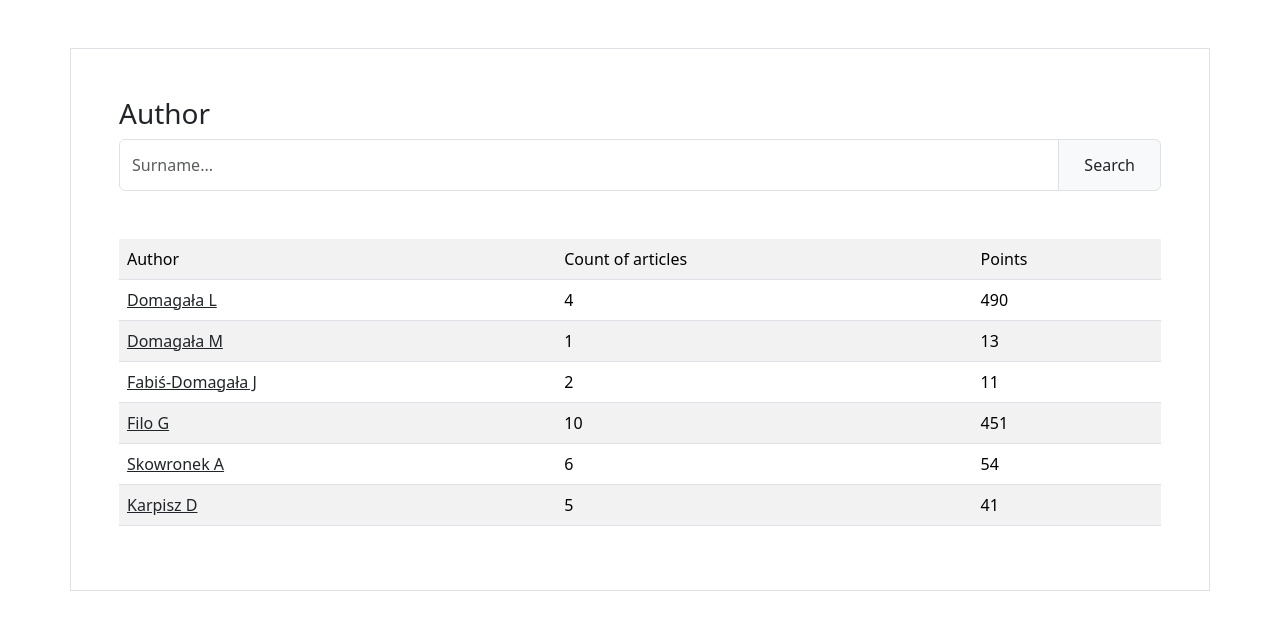
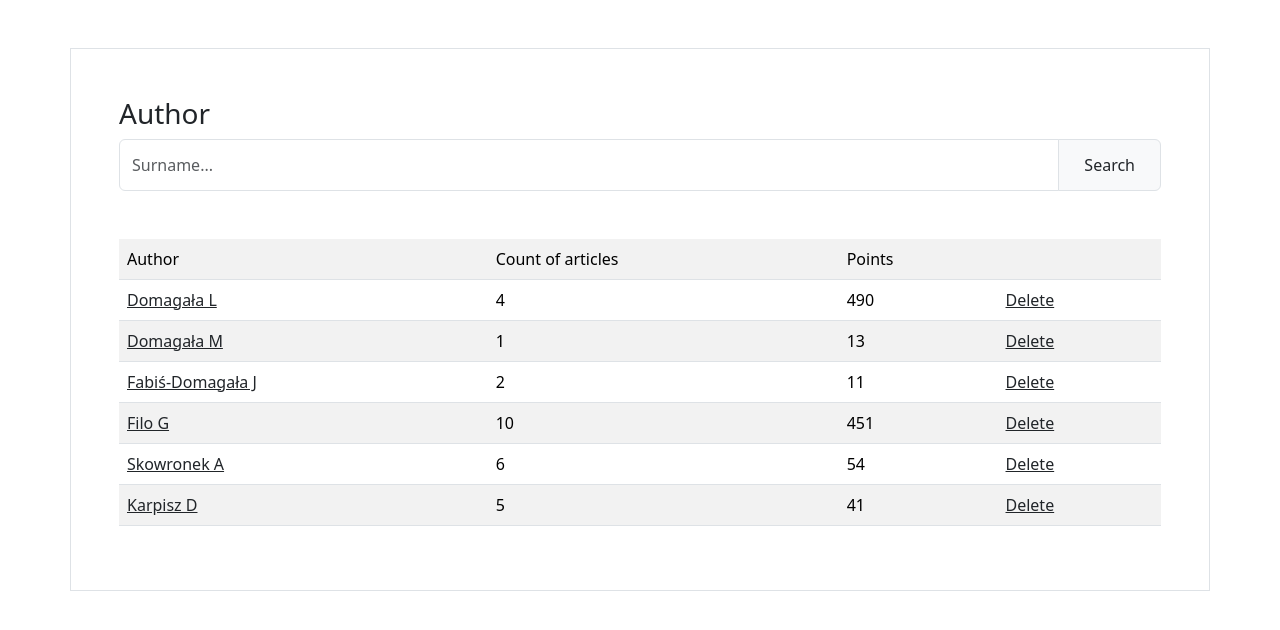
Before and after one commit to martekbarek/biblos_scaper, a Django app: page / in a window 1280 px wide. Shown: the top 630 px of the page. Run offline with Django 4.2, Linux system fonts and the light colour scheme; data comes from the database, SQL or seed files in the repository; both versions use the stored data as it was after the commit; some libraries are stand-ins or nearby versions.

Commit message:
Add delete button

```diff
--- a/scraper/biblos/templates/biblos/dashboard.html
+++ b/scraper/biblos/templates/biblos/dashboard.html
@@ -30,6 +30,7 @@
             <td>Author</td>
             <td>Count of articles</td>
             <td>Points</td>
+            <td></td>
         </tr>
 
         {% for author, values in dict.items %}
@@ -37,6 +38,7 @@
             <td><a href="{% url 'articles' id=author.id %}" class="link-dark">{{author.name}}</a></td>
             <td>{{values.1}}</td>
             <td>{{values.0}}</td>
+            <td><a href="{% url 'delete' id=author.id %}" class="link-dark">Delete</a></td>
         </tr>
         {% endfor %}
     </table>
--- a/scraper/biblos/templates/biblos/search.html
+++ b/scraper/biblos/templates/biblos/search.html
@@ -12,8 +12,8 @@
     <br>
     <p class="h1" class="text-align: center"><b>Results of search</b></p>
 
-    <div class="alert alert-warning" role="alert">
-        <b>Warning!</b> These are result of given search, go to main page to look for certain author's articles
+    <div class="alert alert-info" role="alert">
+        <b>Info!</b> These are result of given search, go to main page to look for certain author's articles
     </div>
 
     {% if articles %}
--- a/scraper/biblos/urls.py
+++ b/scraper/biblos/urls.py
@@ -5,6 +5,7 @@ from . import views
 urlpatterns = [
     path('', views.dashboard, name='dashboard'),
     path('search/', views.search, name='search'),
-    path('articles/<int:id>', views.author_view, name='articles')
+    path('articles/<int:id>', views.author_view, name='articles'),
+    path('delete/<int:id>', views.delete_articles_by_author, name='delete')
 
 ]
--- a/scraper/biblos/views.py
+++ b/scraper/biblos/views.py
@@ -1,10 +1,6 @@
 from django.shortcuts import render, redirect
 from .scraper.scraper import get_articles_by_person, extract_data
-# Create your views here.
 from .models import *
-
-from django.http import HttpResponse
-
 
 def dashboard(request):
 
@@ -16,12 +12,12 @@ def dashboard(request):
         articles = Article.objects.filter(author=author, points__gt=0)
         points = 0
         for article in articles:
-            points+=article.points
+            points += article.points
         articles_count = articles.count()
-        if points>0:
-            dict.update({ author : [points,articles_count] })
+        if points > 0:
+            dict.update({author: [points, articles_count]})
 
-    return render(request, 'biblos/dashboard.html', context={'dict' : dict})
+    return render(request, 'biblos/dashboard.html', context={'dict': dict})
 
 
 # TODO:change name to results
@@ -38,26 +34,30 @@ def search(request):
 
             for article in articles:
                 try:
-                    list_name = [n for n in article.authors if author in n][0].strip().split(',')
+                    list_name = [
+                        n for n in article.authors if author in n][0].strip().split(',')
                     surname = list_name[0]
                     name = list_name[1].strip()[0]
-                    query_name = surname + " " +name
+                    query_name = surname + " " + name
                 except:
                     continue
 
                 if Author.objects.filter(name__startswith=query_name).exists():
-                    author_object = Author.objects.filter(name=query_name).first()
+                    author_object = Author.objects.filter(
+                        name=query_name).first()
                 else:
                     author_object = Author.objects.create(name=query_name)
 
                 if not Article.objects.filter(title=article.title, author=author_object).exists():
-                    Article.objects.create(author=author_object, authors=";".join(article.authors), ext_authors=";".join(article.ext_authors), title=article.title, release_data=article.release_data, typ=article.typ, series=article.series, points=article.points)
+                    Article.objects.create(author=author_object, authors=";".join(article.authors), ext_authors=";".join(
+                        article.ext_authors), title=article.title, release_data=article.release_data, typ=article.typ, series=article.series, points=article.points)
 
             context = {"articles": articles}
         except:
             return render(request, 'biblos/error.html', context=dict({"query": author}))
 
     return render(request, 'biblos/search.html', context=context)
+
 
 def author_view(request, id):
 
@@ -66,7 +66,14 @@ def author_view(request, id):
     articles = Article.objects.filter(author=author, points__gt=0)
     points = 0
     for article in articles:
-        points+=article.points
-    context = dict({ "author" : author, "articles":articles, "points": points })
+        points += article.points
+    context = dict({"author": author, "articles": articles, "points": points})
 
     return render(request, 'biblos/author_view.html', context=context)
+
+
+def delete_articles_by_author(request, id):
+
+    Author.objects.filter(id=id).first().delete()
+
+    return redirect("/")
```
Also changed, not shown: scraper/db.sqlite3.
